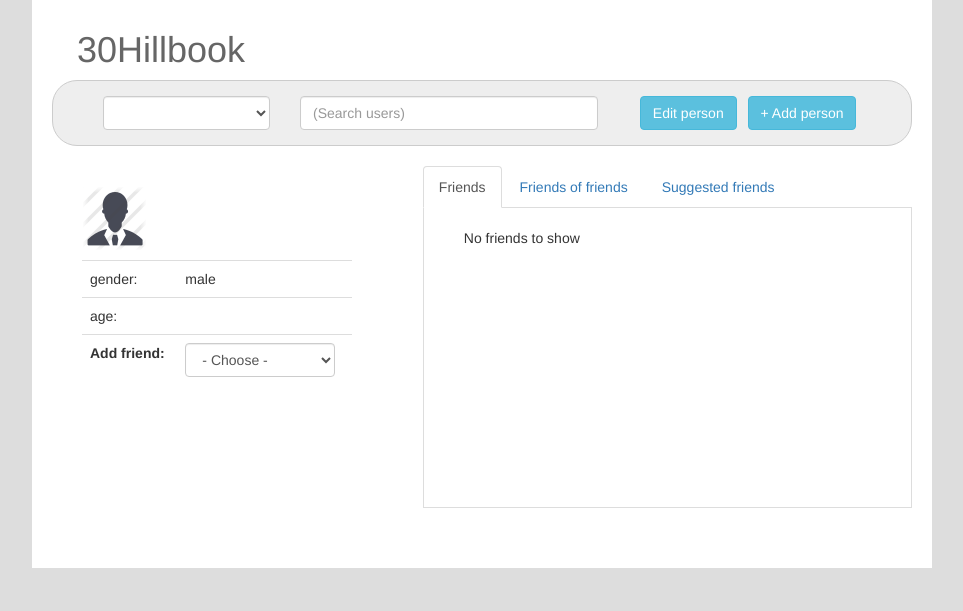
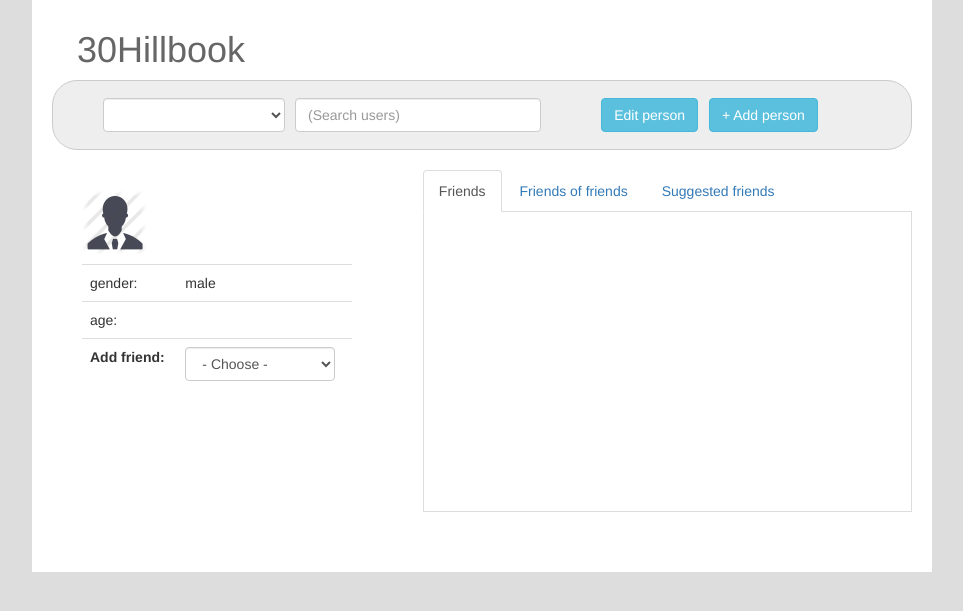
Before and after one commit to oaprograms/oaflask, a Flask app: page / in a window 1280 px wide. Shown: the top 611 px of the page, without its empty margins (158-1121 px from the left). Run offline with Flask 2, Linux system fonts and the light colour scheme; data that the repository does not hold is empty; some libraries are stand-ins or nearby versions.

Commit message:
prototype

```diff
--- a/static/css/site.css
+++ b/static/css/site.css
@@ -20,7 +20,7 @@ header {
 nav{
     background-color: #eee;
     border: 1px solid #ccc;
-    padding: 15px 50px;
+    padding: 12px 60px;
     border-radius: 25px;
     text-align: center;
     display: block;
@@ -31,17 +31,12 @@ nav button{
 section{
     padding: 20px;
 }
-/*#selectPerson{*/
-    /*width: 250px;*/
-    /*display: inline-block;*/
-/*}*/
-/*#searchPerson{*/
-    /*width: 350px;*/
-    /*display: inline-block;*/
-/*}*/
 #userEditSaveBtn{
     padding-left: 30px;
     padding-right: 30px;
+}
+.padd{
+    padding: 5px;
 }
 aside{
     padding: 20px;
--- a/static/js/main.js
+++ b/static/js/main.js
@@ -5,8 +5,6 @@
 
     function usersCtrl($scope, $http, $modal, $log) {
         var ctrl = this;
-
-//        $http.put('/users/1/friends', {friends: [2,3,4]});
 
         $scope.reloadUsers = function (resetUser) {
             if (typeof(resetUser) === 'undefined')resetUser = false;
@@ -26,58 +24,54 @@
                     //TODO: set tab to 1
                 });
         };
-
         $scope.searchUsers = function (query) {
             return $http.get('/users/search/' + query)
                 .then(function (response) {
                     return response.data.users;
-
                 });
         };
-
         $scope.reloadUserId = function (id) {
 //            $scope.searchUserText = null;
             $scope.userId = id;
             $scope.reloadUser();
         };
-        $scope.alert = function () {
-            alert();
-        };
         $scope.addFriend = function (friend_id) {
             $scope.addFriendId = 0;
             $http.put('/users/' + $scope.userId + '/friends/', {'friend': friend_id}).
                 success(function (data) {
-                    $scope.reloadUser();
+                    $scope.reloadUserInfo($scope.tabId);
                 });
         };
         $scope.removeFriend = function (friend_id) {
             $http.delete('/users/' + $scope.userId + '/friends/' + friend_id).
                 success(function (data) {
-                    $scope.reloadUser();
+                    $scope.reloadUserInfo($scope.tabId);
                 });
         };
         $scope.reloadFriends = function () {
+            $scope.tabState = 'loading';
             $http.get('/users/' + $scope.userId + '/friends/').
                 success(function (data) {
                     $scope.userInfo.friends = data.users;
+                    $scope.tabState = data.users.length ? '' : 'no-info';
                 });
         };
         $scope.reloadFof = function () {
+            $scope.tabState = 'loading';
             $http.get('/users/' + $scope.userId + '/fof/').
                 success(function (data) {
                     $scope.userInfo.fof = data.users;
-
+                    $scope.tabState = data.users.length ? '' : 'no-info';
                 });
         };
-
         $scope.reloadSuggestions = function () {
+            $scope.tabState = 'loading';
             $http.get('/users/' + $scope.userId + '/suggested/').
                 success(function (data) {
                     $scope.userInfo.suggestions = data.users;
+                    $scope.tabState = data.users.length ? '' : 'no-info';
                 });
         };
-
-
         $scope.reloadUserInfo = function (tab_id) {
             $scope.tabId = tab_id;
             if ($scope.userId) {
@@ -122,6 +116,8 @@
 
 
     }
+
+////////////////////////////   Modal ctrl   ////////////////////
 
     app.controller('EditModalInstanceCtrl', function ($scope, $modalInstance, $http, parentScope) {
         $scope.newUser = parentScope.newUser;
--- a/templates/index.html
+++ b/templates/index.html
@@ -21,24 +21,26 @@
     </header>
     <nav>
         <div class="row">
-            <div id="selectPerson" class="col-sm-3">
+                <div id="selectPerson" class="col-sm-3 padd">
                     <select class="form-control" ng-options="u.id as u.first_name + ' ' + u.last_name for u in users"
                             ng-change="reloadUser()" ng-model="userId" title="Select person">
                     </select>
                 </div>
-        <div id="searchPerson" class="col-sm-5">
+                <div id="searchPerson" class="col-sm-4 padd">
                     <input type="text" class="form-control" ng-model="searchUserText"
                            placeholder="(Search users)" select-on-click
                            typeahead-wait-ms="150" typeahead-min-length="1"
                            typeahead-on-select="reloadUserId(searchUserText.id)"
-             typeahead="u as u.first_name + ' ' + u.last_name for u in searchUsers($viewValue)"  />
+                           typeahead="u as u.first_name + ' ' + u.last_name for u in searchUsers($viewValue)"/>
 
                     <!--<input type="text" class="form-control"-->
                     <!--typeahead-wait-ms="150" typeahead-min-length="1"-->
                     <!--typeahead="user as user for user in searchUsers1($viewValue) | filter:$viewValue"  />-->
                     <!--.first_name + ' ' + user.last_name-->
                 </div>
-        <div class="col-sm-4">
+
+
+            <div class="col-sm-5 padd">
                 <button class="btn btn-info" ng-click="openUserEditModal()">Edit person</button>
                 <button class="btn btn-info" ng-click="openUserAddModal()">+ Add person</button>
             </div>
@@ -53,7 +55,7 @@
                 <img ng-src="/img/{{(user.gender=='male') ? 'male':'female'}}.png" alt="No image"/>
                 {{ user.first_name }} {{ user.last_name }}
             </h3>
-            <table class="table user-info-table" >
+            <table class="table user-info-table">
                 <tr>
                     <td>gender:</td>
                     <td>{{user.gender}}</td>
@@ -80,7 +82,8 @@
         <aside class="col-sm-7 col-xs-12">
             <tabset>
                 <tab heading="Friends" active select="reloadUserInfo(1)">
-                    <p ng-show="!userInfo.friends.length">No friends to show</p>
+                    <p ng-show="tabState=='no-info'">No friends to show</p>
+                    <img ng-show="tabState=='loading'" src="/img/loading1.gif" alt="Loading..."/>
                     <ul class="user-list">
                         <li ng-repeat="u in userInfo.friends">
                             <a href ng-click="reloadUserId(u.id)">{{ u.first_name }} {{ u.last_name }}</a>
@@ -90,7 +93,8 @@
 
                 </tab>
                 <tab heading="Friends of friends" select="reloadUserInfo(2)">
-                    <p ng-show="!userInfo.fof.length">No friends of friends to show</p>
+                    <p ng-show="tabState=='no-info'">No friends of friends to show</p>
+                    <img ng-show="tabState=='loading'" src="/img/loading1.gif" alt="Loading..."/>
                     <ul class="user-list">
                         <li ng-repeat="u in userInfo.fof">
                             <a href ng-click="reloadUserId(u.id)">{{ u.first_name }} {{ u.last_name }}</a>
@@ -99,7 +103,8 @@
                     </ul>
                 </tab>
                 <tab heading="Suggested friends" select="reloadUserInfo(3)">
-                    <p ng-show="!userInfo.suggestions.length">No suggestions to show</p>
+                    <p ng-show="tabState=='no-info'">No suggestions to show</p>
+                    <img ng-show="tabState=='loading'" src="/img/loading1.gif" alt="Loading..."/>
                     <ul class="user-list">
                         <li ng-repeat="u in userInfo.suggestions">
                             <a href ng-click="reloadUserId(u.id)">{{ u.first_name }} {{ u.last_name }}</a>
```
Also changed, not shown: static/img/loading1.gif. Lines whose indentation alone changed are shown as unchanged.
